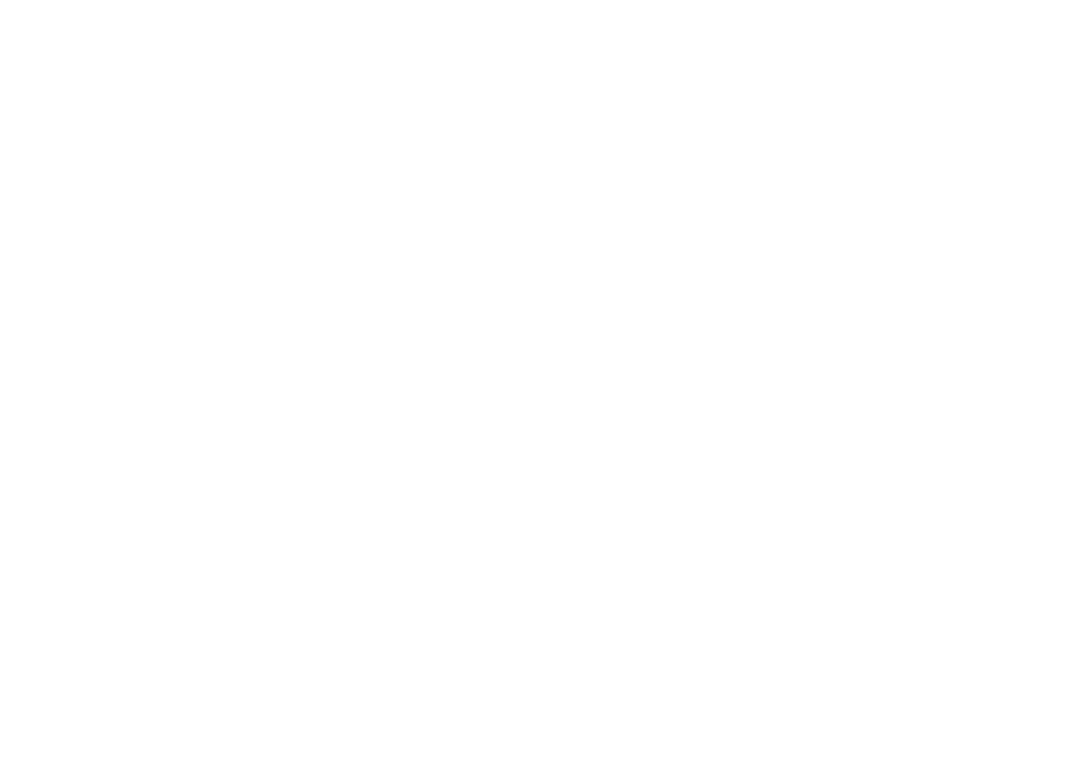
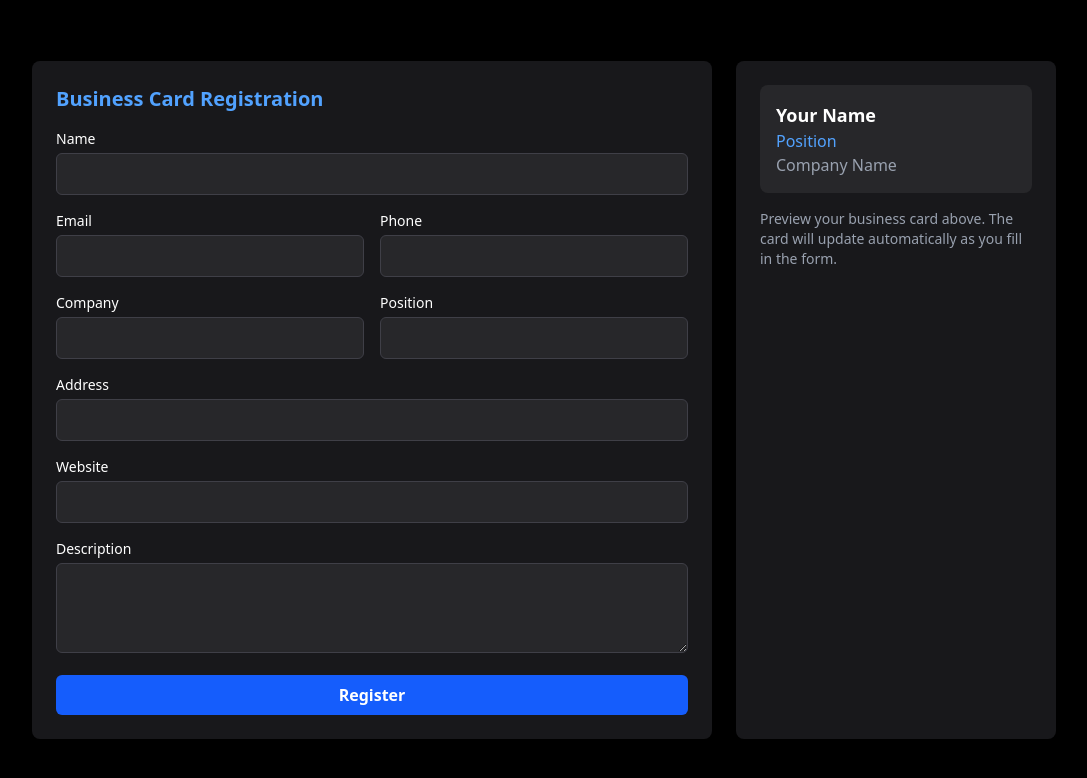
Before and after one commit to suysuy000/kob, a React (Vite) app in the folder ko/: page /cr in a window 1280 px wide. Before the commit this address had no page. Shown: the top 778 px of the page, without its empty margins (96-1183 px from the left). Built offline with nearby package versions, Linux system fonts and the light colour scheme.

Commit message:
명함 등록 화면 추가

```diff
--- a/ko/src/App.tsx
+++ b/ko/src/App.tsx
@@ -3,6 +3,7 @@
 import Home from "./pages/Home";
 import Login from "./pages/Login";
 import BusinessCardPage from './pages/BusinessCard';
+import CR from './pages/CardRegistration';
 
 
 
@@ -12,6 +13,7 @@
       <Route path="/" element={<Home />} />
       <Route path="/login" element={<Login />} />
       <Route path="/bs" element={<BusinessCardPage />} />
+      <Route path="/cr" element={<CR />} />
 
     </Routes>
 
--- a/ko/src/components/TreePage.tsx
+++ b/ko/src/components/TreePage.tsx
@@ -1,7 +1,12 @@
 import React from "react";
+import Button from "./Button";
+import { useNavigate } from "react-router-dom";
 
 const NetworkView: React.FC = () => {
+  const navigate = useNavigate();
   return (
+    <div>
+      <Button onClick={() => navigate("/cr")}>+</Button>
       <div className="relative w-[1244px] h-[490px] border-t border-gray-800 overflow-hidden">
         <img
           className="absolute left-[585px] top-[219px] w-[75px] h-[62.84px] rounded-full object-cover"
@@ -22,6 +27,7 @@
           Sarah
         </div>
       </div>
+    </div>
   );
 };
 
--- /dev/null
+++ b/ko/src/pages/CardRegistration.tsx
@@ -0,0 +1,132 @@
+import { useState } from "react";
+
+const CR = () => {
+  const [formData, setFormData] = useState({
+    name: "",
+    email: "",
+    phone: "",
+    company: "",
+    position: "",
+    address: "",
+    website: "",
+    description: "",
+  });
+
+  const handleChange = (e: React.ChangeEvent<HTMLInputElement | HTMLTextAreaElement>) => {
+    setFormData({ ...formData, [e.target.name]: e.target.value });
+  };
+
+  return (
+    <div className="min-h-screen bg-black text-white flex justify-center items-center p-6">
+      <div className="w-full max-w-5xl flex gap-6">
+        {/* Form Section */}
+        <div className="bg-zinc-900 p-6 rounded-lg flex-1">
+          <h1 className="text-xl font-bold text-blue-400 mb-4">Business Card Registration</h1>
+          <form className="space-y-4">
+            <div>
+              <label className="block text-sm mb-1">Name</label>
+              <input
+                type="text"
+                name="name"
+                value={formData.name}
+                onChange={handleChange}
+                className="w-full p-2 bg-zinc-800 rounded-md border border-zinc-700 focus:outline-none"
+              />
+            </div>
+            <div className="grid grid-cols-2 gap-4">
+              <div>
+                <label className="block text-sm mb-1">Email</label>
+                <input
+                  type="email"
+                  name="email"
+                  value={formData.email}
+                  onChange={handleChange}
+                  className="w-full p-2 bg-zinc-800 rounded-md border border-zinc-700 focus:outline-none"
+                />
+              </div>
+              <div>
+                <label className="block text-sm mb-1">Phone</label>
+                <input
+                  type="text"
+                  name="phone"
+                  value={formData.phone}
+                  onChange={handleChange}
+                  className="w-full p-2 bg-zinc-800 rounded-md border border-zinc-700 focus:outline-none"
+                />
+              </div>
+            </div>
+            <div className="grid grid-cols-2 gap-4">
+              <div>
+                <label className="block text-sm mb-1">Company</label>
+                <input
+                  type="text"
+                  name="company"
+                  value={formData.company}
+                  onChange={handleChange}
+                  className="w-full p-2 bg-zinc-800 rounded-md border border-zinc-700 focus:outline-none"
+                />
+              </div>
+              <div>
+                <label className="block text-sm mb-1">Position</label>
+                <input
+                  type="text"
+                  name="position"
+                  value={formData.position}
+                  onChange={handleChange}
+                  className="w-full p-2 bg-zinc-800 rounded-md border border-zinc-700 focus:outline-none"
+                />
+              </div>
+            </div>
+            <div>
+              <label className="block text-sm mb-1">Address</label>
+              <input
+                type="text"
+                name="address"
+                value={formData.address}
+                onChange={handleChange}
+                className="w-full p-2 bg-zinc-800 rounded-md border border-zinc-700 focus:outline-none"
+              />
+            </div>
+            <div>
+              <label className="block text-sm mb-1">Website</label>
+              <input
+                type="text"
+                name="website"
+                value={formData.website}
+                onChange={handleChange}
+                className="w-full p-2 bg-zinc-800 rounded-md border border-zinc-700 focus:outline-none"
+              />
+            </div>
+            <div>
+              <label className="block text-sm mb-1">Description</label>
+              <textarea
+                name="description"
+                value={formData.description}
+                onChange={handleChange}
+                className="w-full p-2 bg-zinc-800 rounded-md border border-zinc-700 focus:outline-none"
+                rows={3}
+              />
+            </div>
+            <button className="w-full bg-blue-600 hover:bg-blue-700 text-white font-bold py-2 rounded-md">
+              Register
+            </button>
+          </form>
+        </div>
+
+        {/* Business Card Preview */}
+        <div className="bg-zinc-900 p-6 rounded-lg w-80 flex flex-col gap-4">
+          <div className="bg-zinc-800 p-4 rounded-lg">
+            <h2 className="text-lg font-bold">{formData.name || "Your Name"}</h2>
+            <p className="text-blue-400">{formData.position || "Position"}</p>
+            <p className="text-gray-400">{formData.company || "Company Name"}</p>
+          </div>
+          <p className="text-sm text-gray-400">
+            Preview your business card above. The card will update automatically as you fill in the form.
+          </p>
+        </div>
+      </div>
+    </div>
+  );
+};
+
+export default CR;
--- a/ko/src/pages/Home.tsx
+++ b/ko/src/pages/Home.tsx
@@ -15,7 +15,7 @@
         </p>
         <div className="mt-6 flex justify-center space-x-4">
           <Button onClick={() => navigate("/login")}>Get Started</Button>
-          <Button variant="secondary">Learn More</Button>
+          <Button onClick={() => navigate("/cr")}>Learn More</Button>
         </div>
       </main>
 
```
Lines whose indentation alone changed are shown as unchanged.
